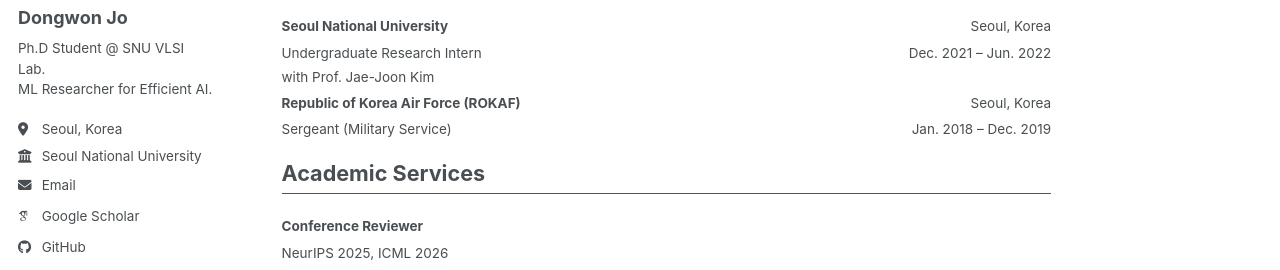
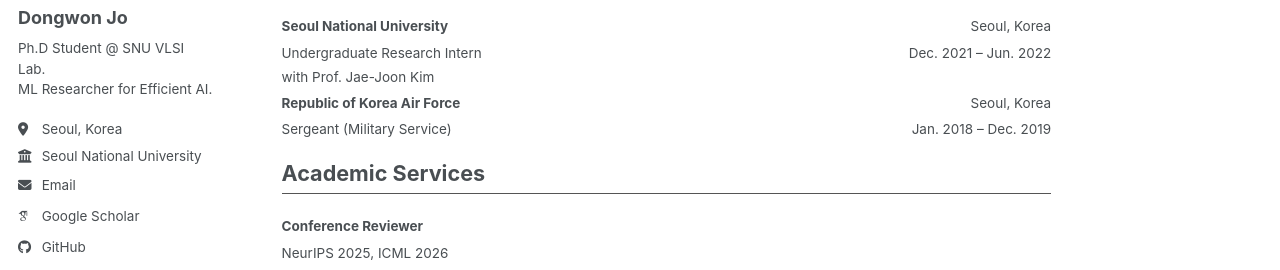
Before and after one commit to dongwonjo/dongwonjo.github.io, a Jekyll site: the page built from _pages/about.md, in a window 1280 px wide and 900 px high, scrolled down 951 px. Shown: the part 279-549 px from the top of the window. Built offline with Jekyll 4.4.1, drawn with Linux system fonts in a browser that asks for light colours; some web fonts are replaced; a script bundle is joined from its source files by our own code; library files that are not in the unit come from our copies.

Commit message:
Update about.md

```diff
--- a/_pages/about.md
+++ b/_pages/about.md
@@ -95,7 +95,7 @@
     <td style="border:none; padding: 2px 0;" colspan="2">with Prof. Jae-Joon Kim</td>
   </tr>
   <tr style="border:none;">
-    <td style="border:none; padding: 4px 0;"><strong>Republic of Korea Air Force (ROKAF)</strong></td>
+    <td style="border:none; padding: 4px 0;"><strong>Republic of Korea Air Force</strong></td>
     <td style="border:none; padding: 4px 0; text-align:right;">Seoul, Korea</td>
   </tr>
   <tr style="border:none;">
```
